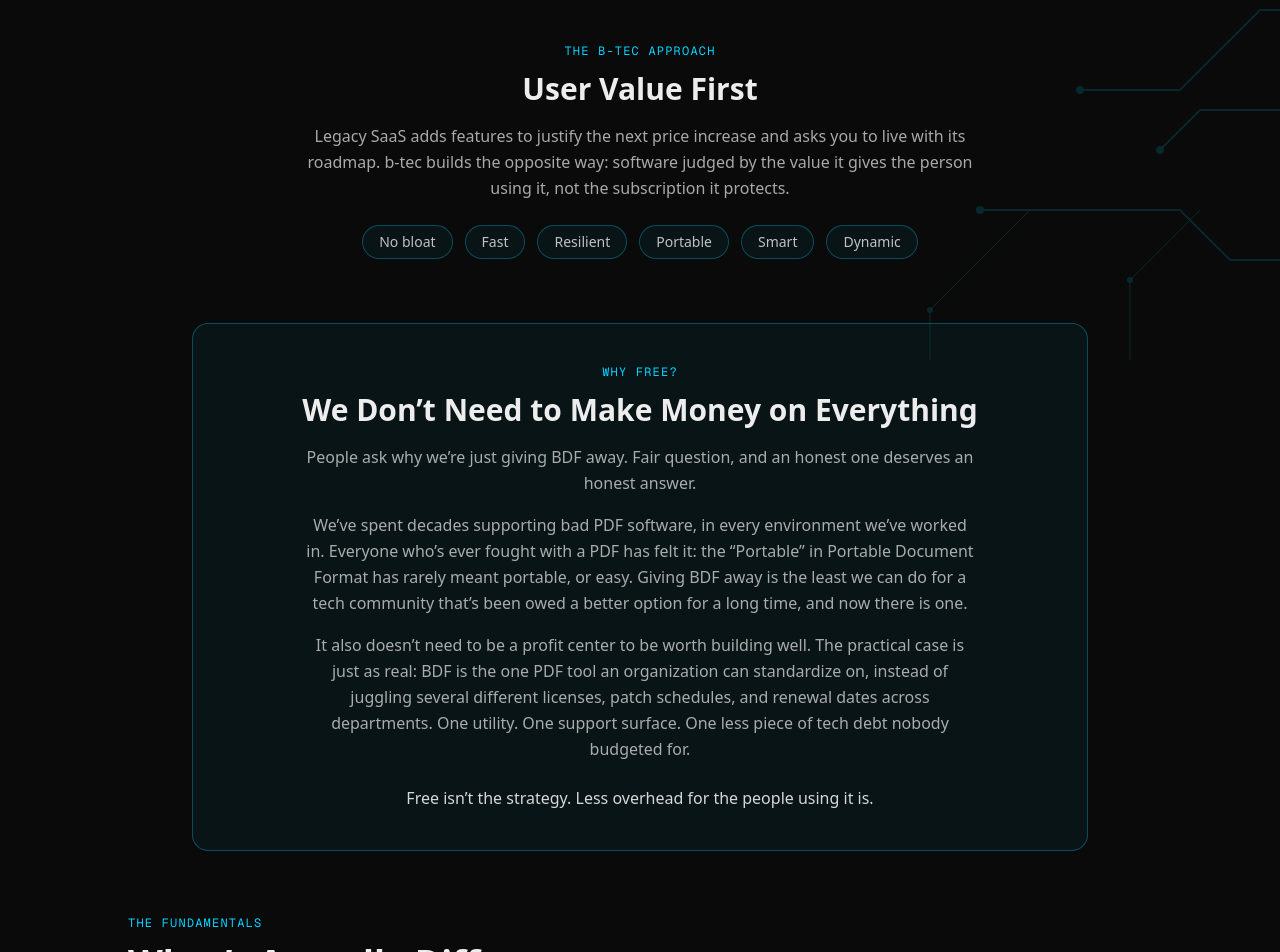
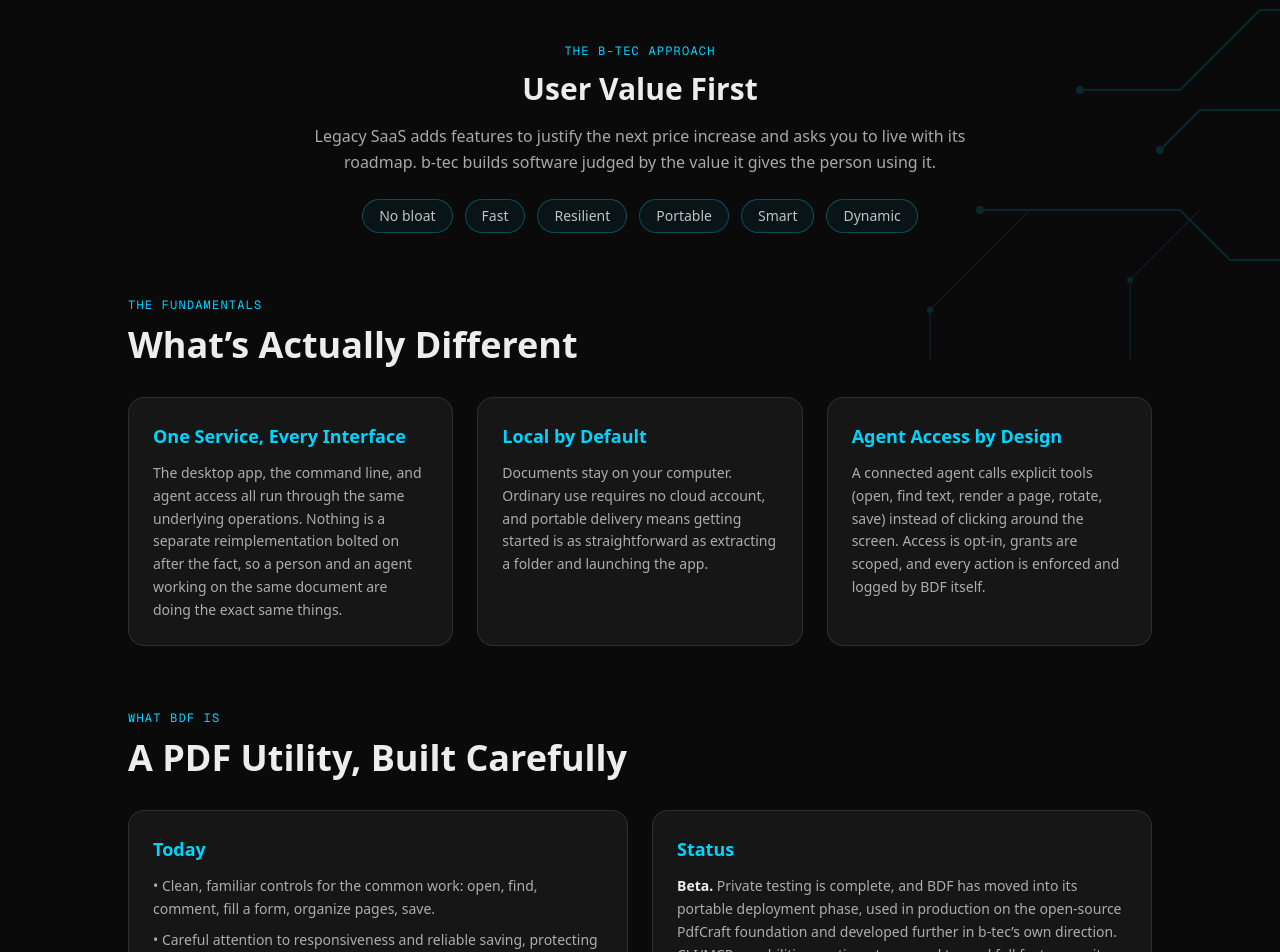
Before and after one commit to btecme/btecOrg, a Next.js app: page /bdf in a window 1280 px wide. Shown: the part 440-1392 px from the top of the page. Built offline with nearby package versions, Linux system fonts and the light colour scheme.

Commit message:
BDF: downplay free messaging, move to bottom, drop contrastive phrasing

```diff
--- a/app/bdf/page.tsx
+++ b/app/bdf/page.tsx
@@ -42,7 +42,7 @@ const fundamentals = [
     body: 'Documents stay on your computer. Ordinary use requires no cloud account, and portable delivery means getting started is as straightforward as extracting a folder and launching the app.',
   },
   {
-    title: 'Agent Access, Not a Bolt-On',
+    title: 'Agent Access by Design',
     body: 'A connected agent calls explicit tools (open, find text, render a page, rotate, save) instead of clicking around the screen. Access is opt-in, grants are scoped, and every action is enforced and logged by BDF itself.',
   },
 ];
@@ -69,8 +69,7 @@ export default function BdfPage() {
         <h2 className="text-2xl md:text-3xl font-bold mb-4">User Value First</h2>
         <p className="text-foreground/70 leading-relaxed max-w-2xl mx-auto mb-6">
           Legacy SaaS adds features to justify the next price increase and asks you to live with its roadmap. b-tec
-          builds the opposite way: software judged by the value it gives the person using it, not the subscription
-          it protects.
+          builds software judged by the value it gives the person using it.
         </p>
         <ul className="flex flex-wrap items-center justify-center gap-3">
           {['No bloat', 'Fast', 'Resilient', 'Portable', 'Smart', 'Dynamic'].map((trait) => (
@@ -82,33 +81,6 @@ export default function BdfPage() {
             </li>
           ))}
         </ul>
-      </section>
-
-      {/* Why Free */}
-      <section className="max-w-4xl mx-auto mb-16">
-        <div className="rounded-2xl border border-accent/30 bg-accent/5 p-8 md:p-10 text-center">
-          <p className="text-accent font-mono text-xs tracking-widest mb-3">WHY FREE?</p>
-          <h2 className="text-2xl md:text-3xl font-bold mb-4">We Don&rsquo;t Need to Make Money on Everything</h2>
-          <p className="text-foreground/70 leading-relaxed max-w-2xl mx-auto mb-4">
-            People ask why we&rsquo;re just giving BDF away. Fair question, and an honest one deserves an honest
-            answer.
-          </p>
-          <p className="text-foreground/70 leading-relaxed max-w-2xl mx-auto mb-4">
-            We&rsquo;ve spent decades supporting bad PDF software, in every environment we&rsquo;ve worked in.
-            Everyone who&rsquo;s ever fought with a PDF has felt it: the &ldquo;Portable&rdquo; in Portable Document
-            Format has rarely meant portable, or easy. Giving BDF away is the least we can do for a tech community
-            that&rsquo;s been owed a better option for a long time, and now there is one.
-          </p>
-          <p className="text-foreground/70 leading-relaxed max-w-2xl mx-auto mb-6">
-            It also doesn&rsquo;t need to be a profit center to be worth building well. The practical case is just
-            as real: BDF is the one PDF tool an organization can standardize on, instead of juggling several
-            different licenses, patch schedules, and renewal dates across departments. One utility. One support
-            surface. One less piece of tech debt nobody budgeted for.
-          </p>
-          <p className="text-foreground/90 font-medium">
-            Free isn&rsquo;t the strategy. Less overhead for the people using it is.
-          </p>
-        </div>
       </section>
 
       {/* The Fundamentals */}
@@ -187,6 +159,10 @@ export default function BdfPage() {
           view of what works and what&rsquo;s still being proven as it moves toward a broader release. The research
           log tracks where it goes next, and the project itself is open to look at.
         </p>
+        <p className="text-foreground/50 text-sm leading-relaxed mb-8 max-w-xl mx-auto">
+          One more thing: BDF is free. Good software doesn&rsquo;t need a subscription attached to it, and after
+          decades of bad PDF tools, giving this one away felt like the least we could do.
+        </p>
         <div className="flex flex-col sm:flex-row items-center justify-center gap-4">
           <Link
             href="/research#bdf"
```
